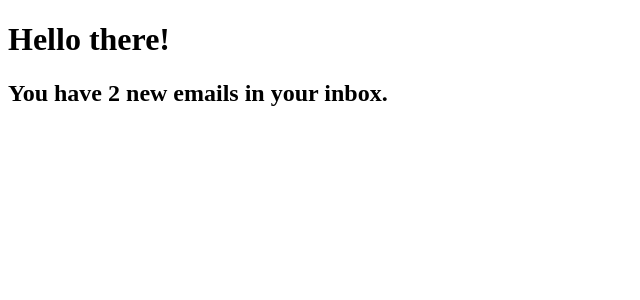
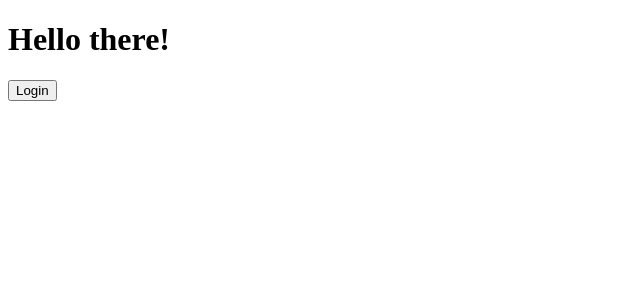
Before and after one commit to Ignaciojcruz/Begining_react, a React (Vite) app in the folder my-react-app/: page / in a window 1280 px wide. Shown: the top 300 px of the page, without its empty margins (0-640 px from the left). Built offline with nearby package versions, Linux system fonts and the light colour scheme.

Commit message:
Inline Rendering with the Conditional (Ternary) Operator

```diff
--- a/my-react-app/src/App.jsx
+++ b/my-react-app/src/App.jsx
@@ -3,16 +3,12 @@ import { useState } from 'react'
 // import viteLogo from '/vite.svg'
 
 export default function App(props) {
-  const newEmails = 2
+  const { user } = props
 
   return (
     <>
       <h1>Hello there!</h1>
-      {newEmails > 0 &&
-        <h2>
-          You have {newEmails} new emails in your inbox.
-        </h2>
-      }
+      { user? <button>Logout</button> : <button>Login</button> }
     </>
   )
 
```
